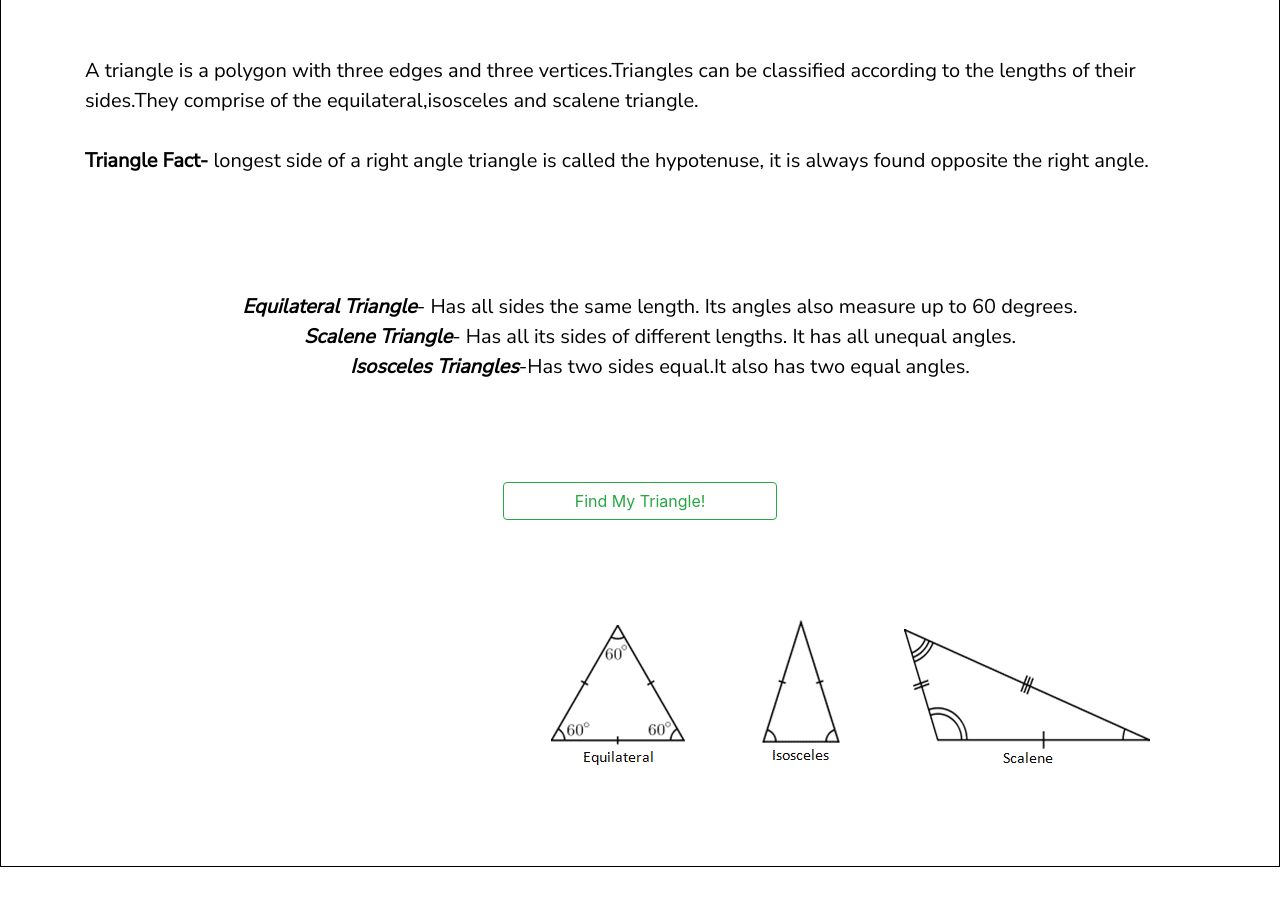
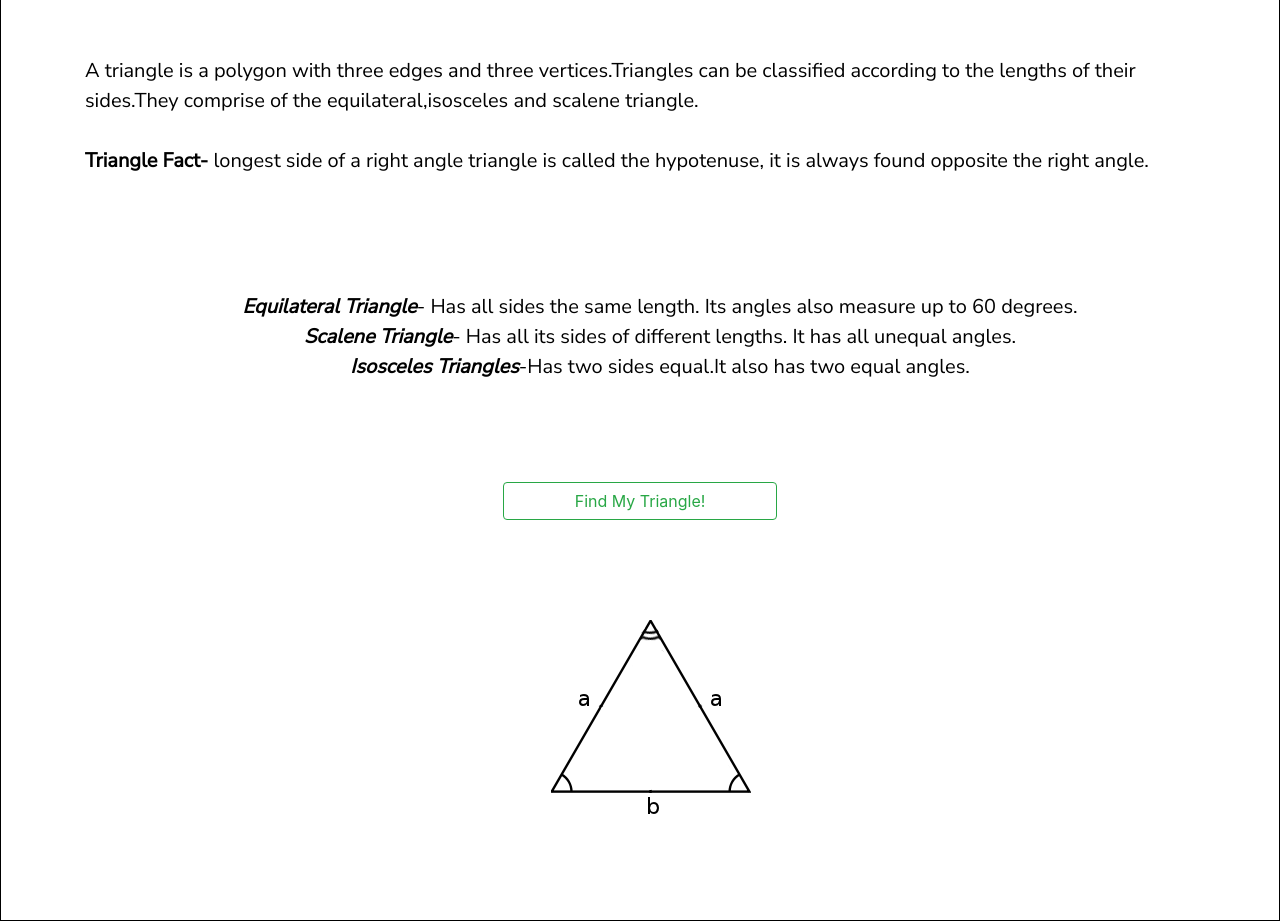
Before and after one commit to jeremy254/triangle, a plain HTML site: page index.html in a window 1280 px wide. Shown: the part 171-1092 px from the top of the page. Before the commit the page ends 1038 px from the top, so only its background shows below. Drawn offline with Linux system fonts and the light colour scheme; a web font is replaced by a local one.

Commit message:
testing out proper images to impliment and show case types of triangles

```diff
--- a/index.html
+++ b/index.html
@@ -36,7 +36,7 @@
 <input type="button text-center "  class="btn btn-outline-success" value="Find My Triangle!" onclick="answer()">
 </div>
 
-<img class="image" src="/images/triangle-1-d.png"  alt="Image of a triangle">
+<img class="image" src="/images/isosceles_triangle_main.png"  alt="Image of a triangle">
 
 
 </body>
```
